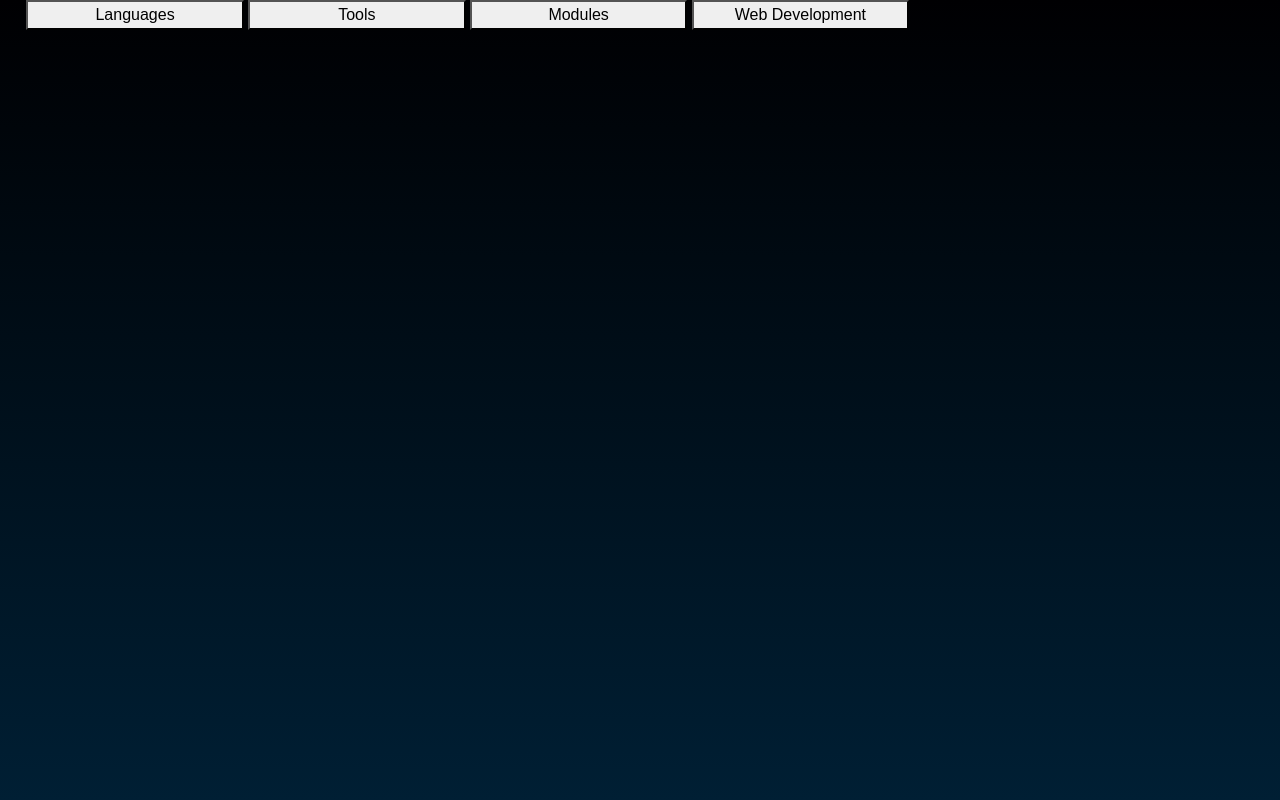
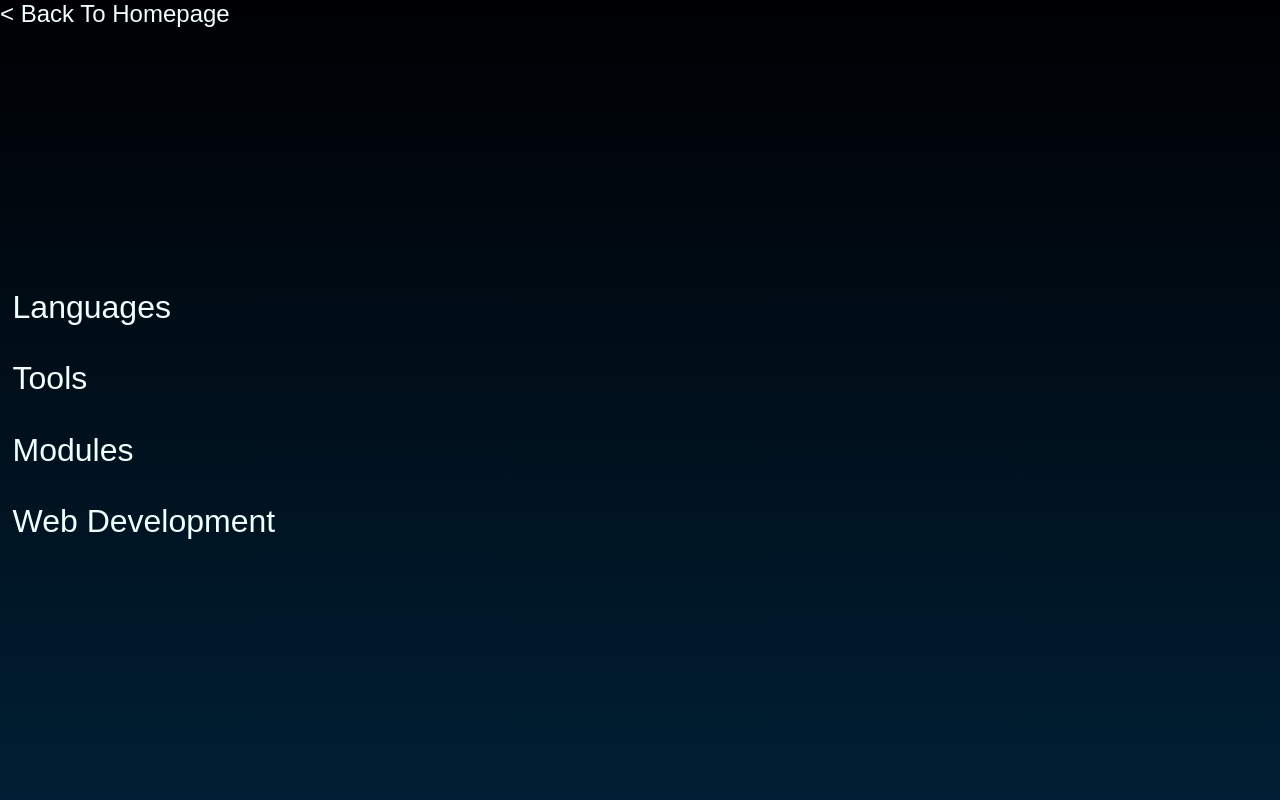
Before and after one commit to smm2005/portfolio, a website: page static/skills.html in a window 1280 px wide. Drawn offline with nearby package versions, Linux system fonts and the light colour scheme; a web font is replaced by a local one.

Commit message:
Chore: Styling changes in website

```diff
--- a/app/index.js
+++ b/app/index.js
@@ -8,7 +8,7 @@ const path = require('node:path');
 
 router.use(express.static("static"));
 
-app.use('/app/', router);
+app.use('/', router);
 module.exports.handler = serverless(app);
 
 app.listen(port, hostname, ()=>{
--- a/static/skills.html
+++ b/static/skills.html
@@ -18,21 +18,23 @@
     </head>
     <body>
         <div class="container-fluid">
-            <div class="row" id="skillicons">
-                <button class="col-lg-2 links" id="langs">Languages</button>
-                <button class="col-lg-2 links" id="ts">Tools</button>
-                <button class="col-lg-2 links" id="mods">Modules</button>
-                <button class="col-lg-2 links" id="webdevb">Web Development</button>
+            <div class="row animate">
+                <a id="back" href="index.html"><h4>&lt; Back To Homepage</h4></a>
+                <div id="skillicons">
                     <div id="languages" class="tabcontent">
+                        <h2>Languages</h2>
                     </div>
                     <div id="tools" class="tabcontent">
+                        <h2>Tools</h2>
                     </div>
                     <div id="modules" class="tabcontent">
+                        <h2>Modules</h2>
                     </div>
                     <div id="webdev" class="tabcontent">
+                        <h2>Web Development</h2>
                     </div>
                 </div>
-            <script src="js/skills.js"></script>
+            </div>
             <script src="js/icons.js"></script>
         </div>
     </body>
--- a/static/style.css
+++ b/static/style.css
@@ -15,7 +15,6 @@ body{
     position: absolute;
     background-repeat: no-repeat;
     overflow-x: hidden;
-    overflow-y: hidden;
     scroll-behavior: smooth;
     background-image: linear-gradient(#000002, #001F34);
 }
@@ -167,38 +166,10 @@ body{
     border-radius: 50px;
 }
 
-#skills{
-    padding: 2%;
-}
-
-#skillsicons button{
-    text-align: center;
-    text-decoration: none;
-    color: #f0ffff;
-    border: 1px solid #f0ffff;
-    border-top-left-radius: 50px;
-    border-top-right-radius: 50px;
-    position: relative;
-    display: block;
-}
-
-#skillicons button:hover{
-    background-color: black;
-    color: white;
-    transition: background-color 0.5s ease-out;
-}
-
-
-#skillicons button:focus{
-    background-image: none;
-    background-color: black;
-    color: white;
-}
-
-#skillicons{
-    display: block;
-    position: relative;
-    left: 3%;
+#skillicons h2{
+    color: azure;
+    width: 100%;
+    height: auto;
 }
 
 #skillicons .icon{
@@ -233,3 +204,9 @@ body{
     border: 1px solid black;
     border-radius: 20px;
 }
+
+#back{
+    font-size: 50px;
+    text-decoration: none;
+    color: azure;
+}
```
Also changed, not shown: static/about.html (+1 -0 lines), static/contact.html (+1 -1 lines), static/projects.html (+1 -0 lines). Lines whose indentation alone changed are shown as unchanged.
